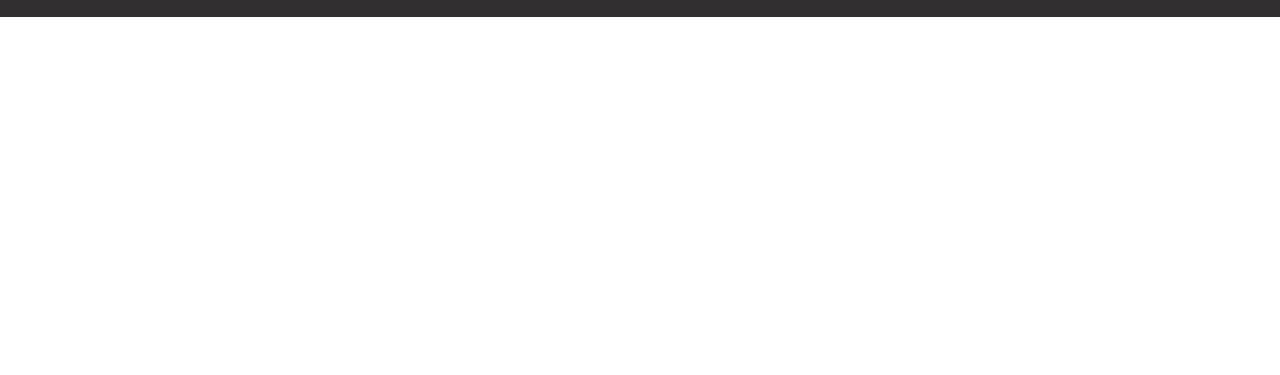
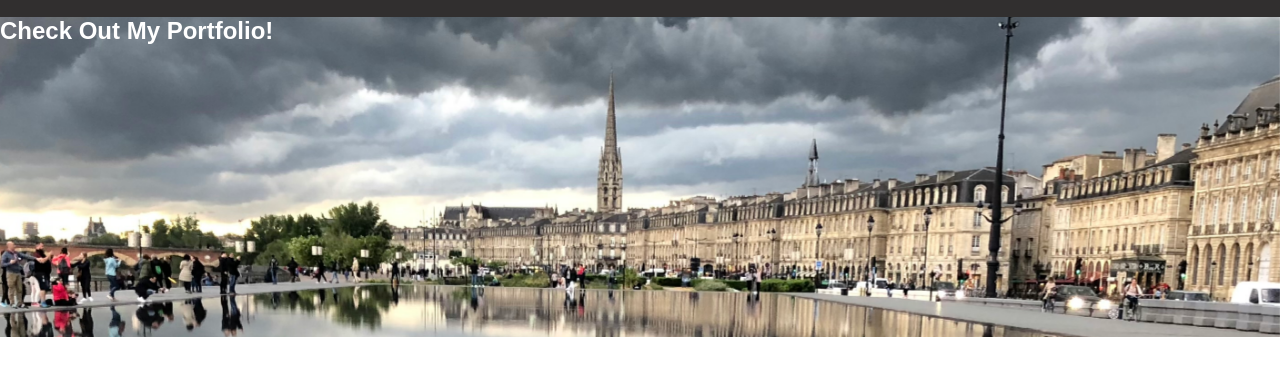
Before and after one commit to GTN-git/CHALLENGE_2, a plain HTML site: page index.html in a window 1280 px wide. Shown: the part 65-440 px from the top of the page. Drawn offline with Linux system fonts and the light colour scheme.

Commit message:
Hero Image Loaded

```diff
--- a/Assets/CSS/style.css
+++ b/Assets/CSS/style.css
@@ -67,3 +67,23 @@ header h1 {
     border-radius: 15px;
     text-shadow: none;
   }
+
+  /* Header / NAVBAR STYLES END*/
+
+  /* Hero Style Start */
+  .hero {
+    position: relative;
+    background-image: url('../images/IMG_1782.jpg');
+    background-size: cover;
+    background-attachment: fixed;
+    background-position: 50%;
+    height: 40vh;
+    width: 100vw;
+  }
+
+  .subtitle {
+   position: absolute;
+   bottom: 0;
+   right: 0;
+   float: right;
+  }
```
Also changed, not shown: Assets/images/IMG_1782.jpg (added), 3 other files.
